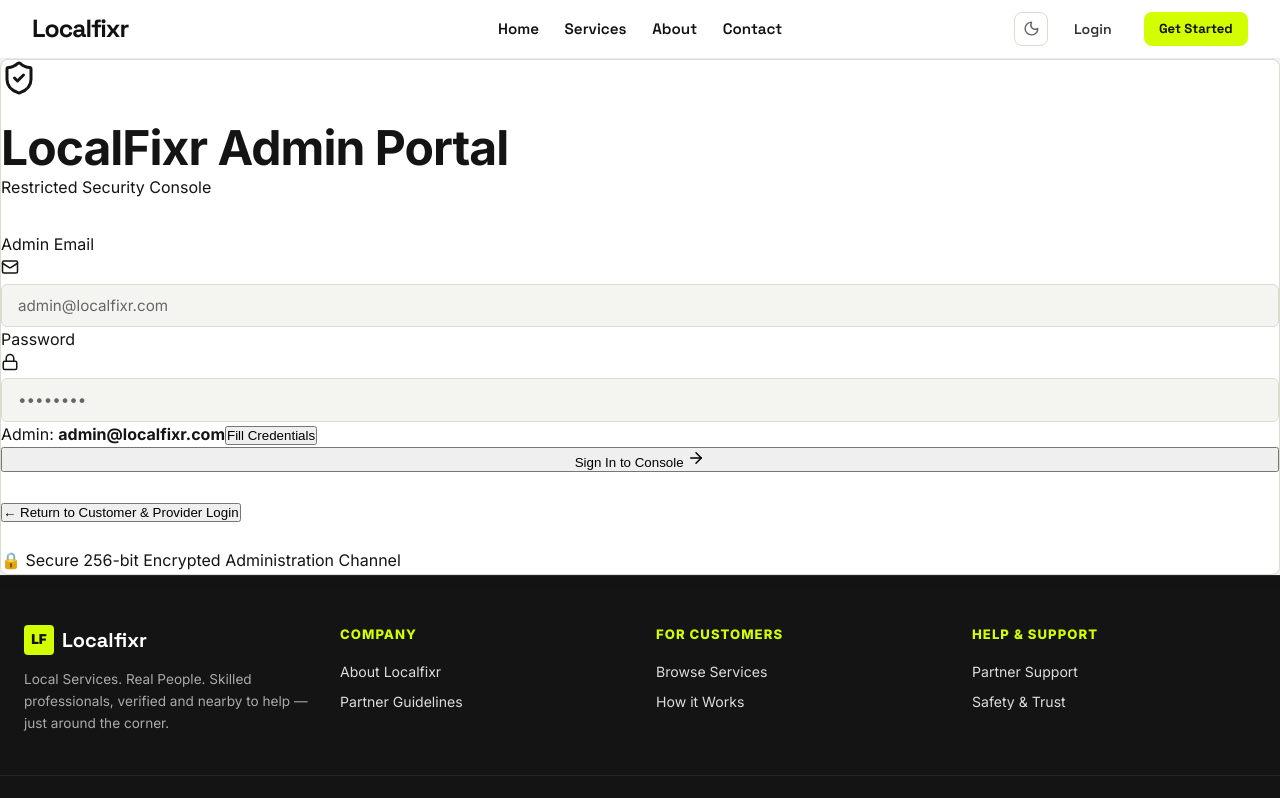
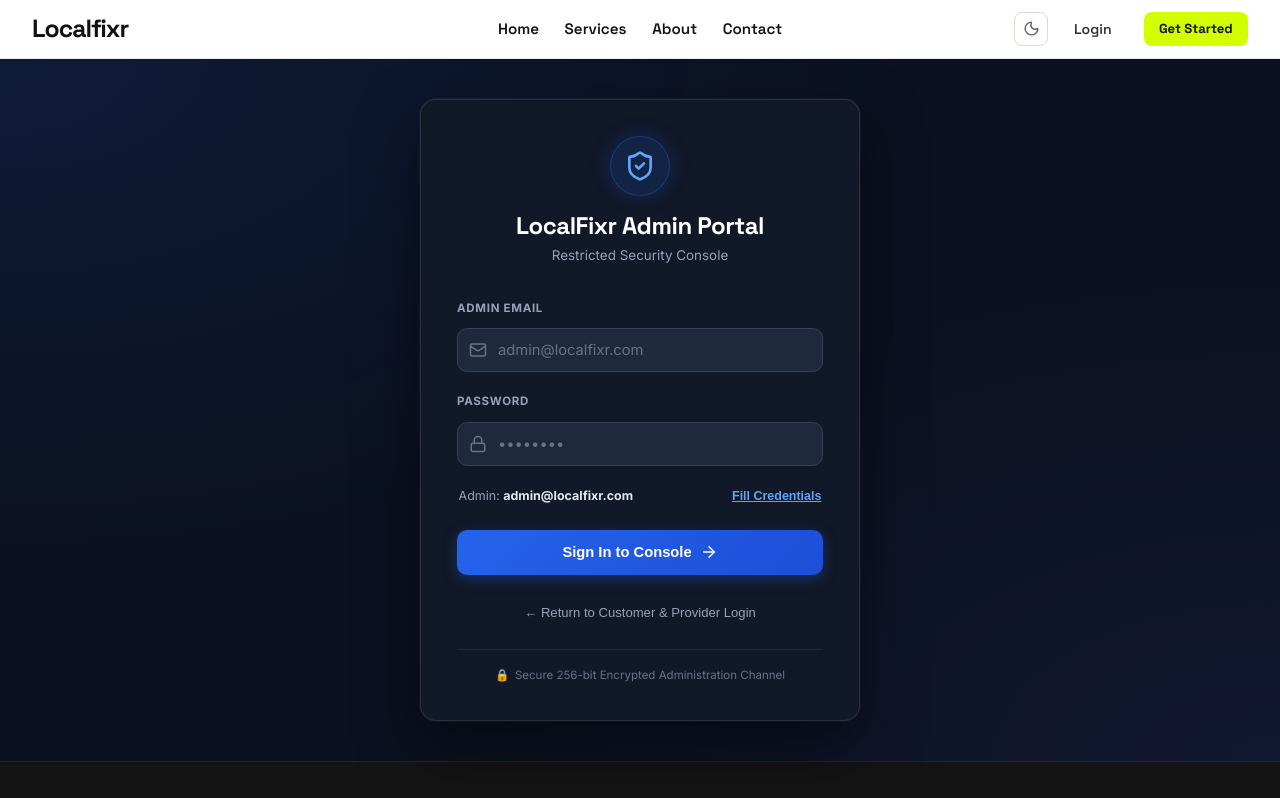
Before and after one commit to aryy005/local-service-app, a React (Vite) app: page /admin-login in a window 1280 px wide. Shown: the top 798 px of the page. Built offline with nearby package versions, Linux system fonts and the light colour scheme; no server answers.

Commit message:
fix(admin-login): add scoped styling, center layout, and polish admin console card

```diff
--- /dev/null
+++ b/src/pages/AdminLogin.css
@@ -0,0 +1,221 @@
+/* ═══════════════════════════════════════════════════════════════
+   LocalFixr — Admin Login Security Console
+═══════════════════════════════════════════════════════════════ */
+
+.admin-login-wrapper {
+  display: flex;
+  align-items: center;
+  justify-content: center;
+  min-height: calc(100vh - 140px);
+  padding: 2.5rem 1rem;
+  background-color: #0B1120;
+  background-image:
+    radial-gradient(at 0% 0%, rgba(37, 99, 235, 0.12) 0px, transparent 50%),
+    radial-gradient(at 100% 100%, rgba(99, 102, 241, 0.08) 0px, transparent 50%);
+}
+
+.admin-login-card {
+  width: 100%;
+  max-width: 440px;
+  background: #111827;
+  border: 1px solid rgba(255, 255, 255, 0.1);
+  border-radius: 16px;
+  padding: 2.25rem;
+  box-shadow: 0 25px 60px rgba(0, 0, 0, 0.5), 0 0 0 1px rgba(255, 255, 255, 0.05);
+  color: #F8FAFC;
+  box-sizing: border-box;
+}
+
+.admin-login-header {
+  text-align: center;
+  margin-bottom: 2rem;
+}
+
+.admin-shield-icon-wrap {
+  display: inline-flex;
+  align-items: center;
+  justify-content: center;
+  width: 60px;
+  height: 60px;
+  border-radius: 50%;
+  background: rgba(37, 99, 235, 0.15);
+  border: 1px solid rgba(37, 99, 235, 0.35);
+  color: #60A5FA;
+  margin-bottom: 1rem;
+  box-shadow: 0 0 20px rgba(37, 99, 235, 0.25);
+}
+
+.admin-login-title {
+  font-family: 'Space Grotesk', sans-serif;
+  font-size: 1.5rem;
+  font-weight: 800;
+  color: #FFFFFF;
+  margin: 0 0 0.35rem 0;
+  letter-spacing: -0.02em;
+}
+
+.admin-login-subtitle {
+  font-size: 0.84rem;
+  color: #94A3B8;
+  margin: 0;
+}
+
+.admin-login-error {
+  background: rgba(239, 68, 68, 0.12);
+  border: 1px solid rgba(239, 68, 68, 0.35);
+  color: #FCA5A5;
+  padding: 0.75rem 1rem;
+  border-radius: 10px;
+  margin-bottom: 1.5rem;
+  font-size: 0.85rem;
+  font-weight: 500;
+  display: flex;
+  align-items: center;
+  gap: 0.5rem;
+}
+
+.admin-login-form {
+  display: flex;
+  flex-direction: column;
+  gap: 1.25rem;
+}
+
+.admin-form-group {
+  display: flex;
+  flex-direction: column;
+}
+
+.admin-form-label {
+  font-size: 0.72rem;
+  font-weight: 700;
+  text-transform: uppercase;
+  letter-spacing: 0.06em;
+  color: #94A3B8;
+  margin-bottom: 0.45rem;
+}
+
+.admin-input-wrapper {
+  position: relative;
+  display: flex;
+  align-items: center;
+}
+
+.admin-input-icon {
+  position: absolute;
+  left: 12px;
+  color: #64748B;
+  pointer-events: none;
+  display: flex;
+  align-items: center;
+  justify-content: center;
+}
+
+.admin-input-field {
+  width: 100%;
+  padding: 0.75rem 1rem 0.75rem 2.5rem;
+  background: #1E293B;
+  border: 1px solid #334155;
+  border-radius: 10px;
+  color: #FFFFFF;
+  font-size: 0.92rem;
+  font-family: inherit;
+  outline: none;
+  transition: all 0.2s ease;
+  box-sizing: border-box;
+}
+
+.admin-input-field::placeholder {
+  color: #64748B;
+}
+
+.admin-input-field:focus {
+  border-color: #2563EB;
+  box-shadow: 0 0 0 3px rgba(37, 99, 235, 0.25);
+  background: #1E293B;
+}
+
+.admin-credentials-row {
+  display: flex;
+  align-items: center;
+  justify-content: space-between;
+  font-size: 0.78rem;
+  color: #94A3B8;
+  padding: 0 0.1rem;
+}
+
+.admin-quick-fill-btn {
+  background: transparent;
+  border: none;
+  color: #60A5FA;
+  font-size: 0.78rem;
+  font-weight: 600;
+  cursor: pointer;
+  text-decoration: underline;
+  padding: 0;
+  transition: color 0.15s ease;
+}
+
+.admin-quick-fill-btn:hover {
+  color: #93C5FD;
+}
+
+.admin-submit-btn {
+  width: 100%;
+  padding: 0.85rem 1.25rem;
+  background: linear-gradient(135deg, #2563EB, #1D4ED8);
+  color: #FFFFFF;
+  border: none;
+  border-radius: 10px;
+  font-size: 0.92rem;
+  font-weight: 700;
+  cursor: pointer;
+  display: flex;
+  align-items: center;
+  justify-content: center;
+  gap: 0.5rem;
+  box-shadow: 0 4px 14px rgba(37, 99, 235, 0.35);
+  transition: all 0.18s ease;
+  margin-top: 0.25rem;
+}
+
+.admin-submit-btn:hover:not(:disabled) {
+  background: linear-gradient(135deg, #1D4ED8, #1E40AF);
+  box-shadow: 0 6px 20px rgba(37, 99, 235, 0.45);
+  transform: translateY(-1px);
+}
+
+.admin-submit-btn:disabled {
+  opacity: 0.6;
+  cursor: not-allowed;
+}
+
+.admin-back-row {
+  margin-top: 1.5rem;
+  text-align: center;
+}
+
+.admin-back-btn {
+  background: transparent;
+  border: none;
+  color: #94A3B8;
+  font-size: 0.82rem;
+  cursor: pointer;
+  transition: color 0.15s ease;
+}
+
+.admin-back-btn:hover {
+  color: #F1F5F9;
+}
+
+.admin-security-badge {
+  margin-top: 1.5rem;
+  padding-top: 1rem;
+  border-top: 1px solid rgba(255, 255, 255, 0.08);
+  text-align: center;
+  font-size: 0.72rem;
+  color: #64748B;
+  display: flex;
+  align-items: center;
+  justify-content: center;
+  gap: 0.35rem;
+}
--- a/src/pages/AdminLogin.jsx
+++ b/src/pages/AdminLogin.jsx
@@ -2,6 +2,7 @@ import { useState } from 'react';
 import { useNavigate } from 'react-router-dom';
 import { useAuth } from '../context/AuthContext';
 import { ShieldCheck, Lock, Mail, Loader2, ArrowRight } from 'lucide-react';
+import './AdminLogin.css';
 
 const AdminLogin = () => {
   const [email, setEmail] = useState('');
@@ -35,30 +36,30 @@ const AdminLogin = () => {
   };
 
   return (
-    <div className="admin-login-page fade-in flex items-center justify-center min-h-[75vh] px-4">
-      <div className="glass-panel w-full max-w-md p-8 rounded-2xl shadow-2xl border border-indigo-500/20 bg-slate-900/90 text-white">
+    <div className="admin-login-wrapper fade-in">
+      <div className="admin-login-card">
 
-        <div className="text-center mb-8">
-          <div className="inline-flex p-4 bg-indigo-600/20 border border-indigo-500/40 rounded-full mb-4 text-indigo-400">
-            <ShieldCheck size={36} />
+        <div className="admin-login-header">
+          <div className="admin-shield-icon-wrap">
+            <ShieldCheck size={32} />
           </div>
-          <h1 className="text-2xl font-black bg-clip-text text-transparent bg-gradient-to-r from-indigo-400 to-purple-400">
+          <h1 className="admin-login-title">
             LocalFixr Admin Portal
           </h1>
-          <p className="text-sm text-slate-400 mt-1">Restricted Security Console</p>
+          <p className="admin-login-subtitle">Restricted Security Console</p>
         </div>
 
         {error && (
-          <div className="mb-6 p-4 bg-red-950/60 border border-red-500/50 rounded-xl text-red-300 text-sm font-semibold flex items-center gap-2">
+          <div className="admin-login-error">
             <span>⚠️ {error}</span>
           </div>
         )}
 
-        <form onSubmit={handleSubmit} className="space-y-5">
-          <div>
-            <label className="block text-xs font-bold uppercase tracking-wider text-slate-400 mb-2">Admin Email</label>
-            <div className="relative">
-              <div className="absolute inset-y-0 left-0 pl-3 flex items-center pointer-events-none text-slate-400">
+        <form onSubmit={handleSubmit} className="admin-login-form">
+          <div className="admin-form-group">
+            <label className="admin-form-label">Admin Email</label>
+            <div className="admin-input-wrapper">
+              <div className="admin-input-icon">
                 <Mail size={18} />
               </div>
               <input
@@ -67,15 +68,15 @@ const AdminLogin = () => {
                 value={email}
                 onChange={(e) => setEmail(e.target.value)}
                 placeholder="admin@localfixr.com"
-                className="w-full pl-10 pr-4 py-3 bg-slate-800/80 border border-slate-700 rounded-xl text-white placeholder-slate-500 focus:outline-none focus:border-indigo-500 focus:ring-1 focus:ring-indigo-500 text-sm transition-all"
+                className="admin-input-field"
               />
             </div>
           </div>
 
-          <div>
-            <label className="block text-xs font-bold uppercase tracking-wider text-slate-400 mb-2">Password</label>
-            <div className="relative">
-              <div className="absolute inset-y-0 left-0 pl-3 flex items-center pointer-events-none text-slate-400">
+          <div className="admin-form-group">
+            <label className="admin-form-label">Password</label>
+            <div className="admin-input-wrapper">
+              <div className="admin-input-icon">
                 <Lock size={18} />
               </div>
               <input
@@ -84,16 +85,16 @@ const AdminLogin = () => {
                 value={password}
                 onChange={(e) => setPassword(e.target.value)}
                 placeholder="••••••••"
-                className="w-full pl-10 pr-4 py-3 bg-slate-800/80 border border-slate-700 rounded-xl text-white placeholder-slate-500 focus:outline-none focus:border-indigo-500 focus:ring-1 focus:ring-indigo-500 text-sm transition-all"
+                className="admin-input-field"
               />
             </div>
           </div>
 
-          <div className="flex items-center justify-between text-xs text-slate-400">
-            <span>Admin: <strong className="text-slate-300">admin@localfixr.com</strong></span>
+          <div className="admin-credentials-row">
+            <span>Admin: <strong style={{ color: '#E2E8F0' }}>admin@localfixr.com</strong></span>
             <button
               type="button"
-              className="text-indigo-400 hover:text-indigo-300 font-semibold underline"
+              className="admin-quick-fill-btn"
               onClick={() => { setEmail('admin@localfixr.com'); setPassword('password123'); }}
             >
               Fill Credentials
@@ -103,24 +104,25 @@ const AdminLogin = () => {
           <button
             type="submit"
             disabled={loading}
-            className="w-full py-3.5 px-4 bg-gradient-to-r from-indigo-600 to-purple-600 hover:from-indigo-500 hover:to-purple-500 text-white font-bold rounded-xl shadow-lg transition-all flex items-center justify-center gap-2 text-sm disabled:opacity-50"
+            className="admin-submit-btn"
           >
             {loading ? <Loader2 className="animate-spin" size={18} /> : <>Sign In to Console <ArrowRight size={18} /></>}
           </button>
         </form>
 
-        <div className="mt-6 text-center">
+        <div className="admin-back-row">
           <button
             type="button"
             onClick={() => navigate('/login')}
-            className="text-slate-400 hover:text-slate-200 text-xs transition-colors"
+            className="admin-back-btn"
           >
             ← Return to Customer & Provider Login
           </button>
         </div>
 
-        <div className="mt-6 pt-5 border-t border-slate-800 text-center text-xs text-slate-500">
-          🔒 Secure 256-bit Encrypted Administration Channel
+        <div className="admin-security-badge">
+          <span>🔒</span>
+          <span>Secure 256-bit Encrypted Administration Channel</span>
         </div>
       </div>
     </div>
```
